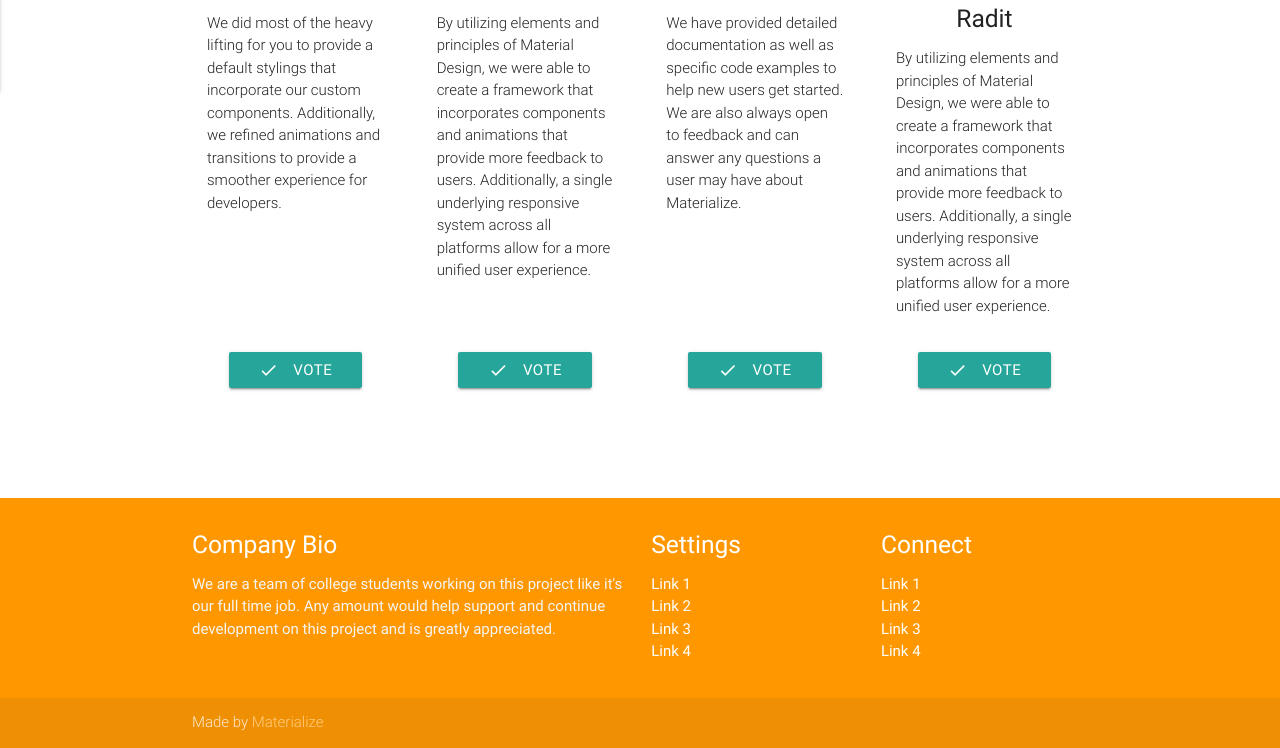
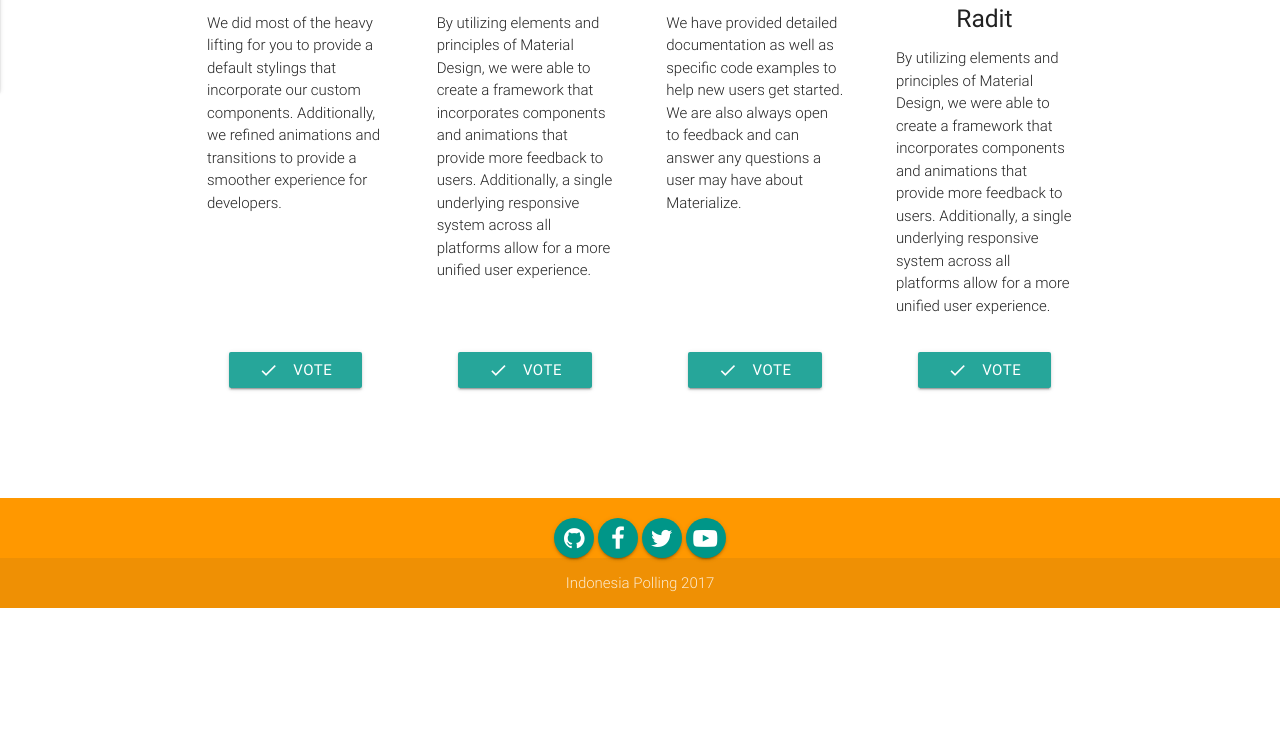
Before and after one commit to polling-indonesia/polling, a plain HTML site: page client/poll-page.html in a window 1280 px wide. Shown: the part 769-1517 px from the top of the page. After the commit the page ends 1377 px from the top, so only its background shows below. Drawn offline with nearby package versions, Linux system fonts and the light colour scheme.

Commit message:
done index and poll page

```diff
--- a/client/poll-page.html
+++ b/client/poll-page.html
@@ -9,16 +9,17 @@
   <link href="https://fonts.googleapis.com/icon?family=Material+Icons" rel="stylesheet">
   <link href="css/materialize.css" type="text/css" rel="stylesheet" media="screen,projection"/>
   <link href="css/poll-page.css" type="text/css" rel="stylesheet" media="screen,projection"/>
+  <link href="https://maxcdn.bootstrapcdn.com/font-awesome/4.7.0/css/font-awesome.min.css" rel="stylesheet" integrity="sha384-wvfXpqpZZVQGK6TAh5PVlGOfQNHSoD2xbE+QkPxCAFlNEevoEH3Sl0sibVcOQVnN" crossorigin="anonymous">
 </head>
 <body>
   <nav class="light-blue lighten-1" role="navigation">
-    <div class="nav-wrapper container"><a id="logo-container" href="#" class="brand-logo">Polling Indonesia</a>
+    <div class="nav-wrapper container"><a id="logo-container" href="#" class="brand-logo font-pacifico">Polling Indonesia</a>
       <ul class="right hide-on-med-and-down">
-        <li><a href="#">SignOut</a></li>
+        <li><a class="waves-effect waves-light btn"><i class="material-icons left">power_settings_new</i>Logout</a></li>
       </ul>
 
       <ul id="nav-mobile" class="side-nav">
-        <li><a href="#">SignOut</a></li>
+        <li><a class="waves-effect waves-light btn"><i class="material-icons left">power_settings_new</i>Logout</a></li>
       </ul>
       <a href="#" data-activates="nav-mobile" class="button-collapse"><i class="material-icons">menu</i></a>
     </div>
@@ -118,37 +119,15 @@
   </div>
 
   <footer class="page-footer orange">
-    <div class="container">
-      <div class="row">
-        <div class="col l6 s12">
-          <h5 class="white-text">Company Bio</h5>
-          <p class="grey-text text-lighten-4">We are a team of college students working on this project like it's our full time job. Any amount would help support and continue development on this project and is greatly appreciated.</p>
-
-
-        </div>
-        <div class="col l3 s12">
-          <h5 class="white-text">Settings</h5>
-          <ul>
-            <li><a class="white-text" href="#!">Link 1</a></li>
-            <li><a class="white-text" href="#!">Link 2</a></li>
-            <li><a class="white-text" href="#!">Link 3</a></li>
-            <li><a class="white-text" href="#!">Link 4</a></li>
-          </ul>
-        </div>
-        <div class="col l3 s12">
-          <h5 class="white-text">Connect</h5>
-          <ul>
-            <li><a class="white-text" href="#!">Link 1</a></li>
-            <li><a class="white-text" href="#!">Link 2</a></li>
-            <li><a class="white-text" href="#!">Link 3</a></li>
-            <li><a class="white-text" href="#!">Link 4</a></li>
-          </ul>
-        </div>
-      </div>
+    <div class="center container">
+      <a href="https://github.com/kumpulberbagi" class="btn-floating btn waves-effect waves-light teal"><i class="fa fa-github" aria-hidden="true"></i></a>
+      <a href="https://facebook.com/kumpulberbagi" class="btn-floating btn waves-effect waves-light teal"><i class="fa fa-facebook" aria-hidden="true"></i></a>
+      <a href="https://twitter.com/kumpulberbagi" class="btn-floating btn waves-effect waves-light teal"><i class="fa fa-twitter" aria-hidden="true"></i></a>
+      <a href="https://youtube.com/kumpulberbagi" class="btn-floating btn waves-effect waves-light teal"><i class="fa fa-youtube-play" aria-hidden="true"></i></a>
     </div>
-    <div class="footer-copyright">
-      <div class="container">
-      Made by <a class="orange-text text-lighten-3" href="http://materializecss.com">Materialize</a>
+    <div class="footer-copyright center">
+      <div class="container center">
+        Indonesia Polling 2017
       </div>
     </div>
   </footer>
```
Also changed, not shown: client/index.html (+8 -30 lines).
